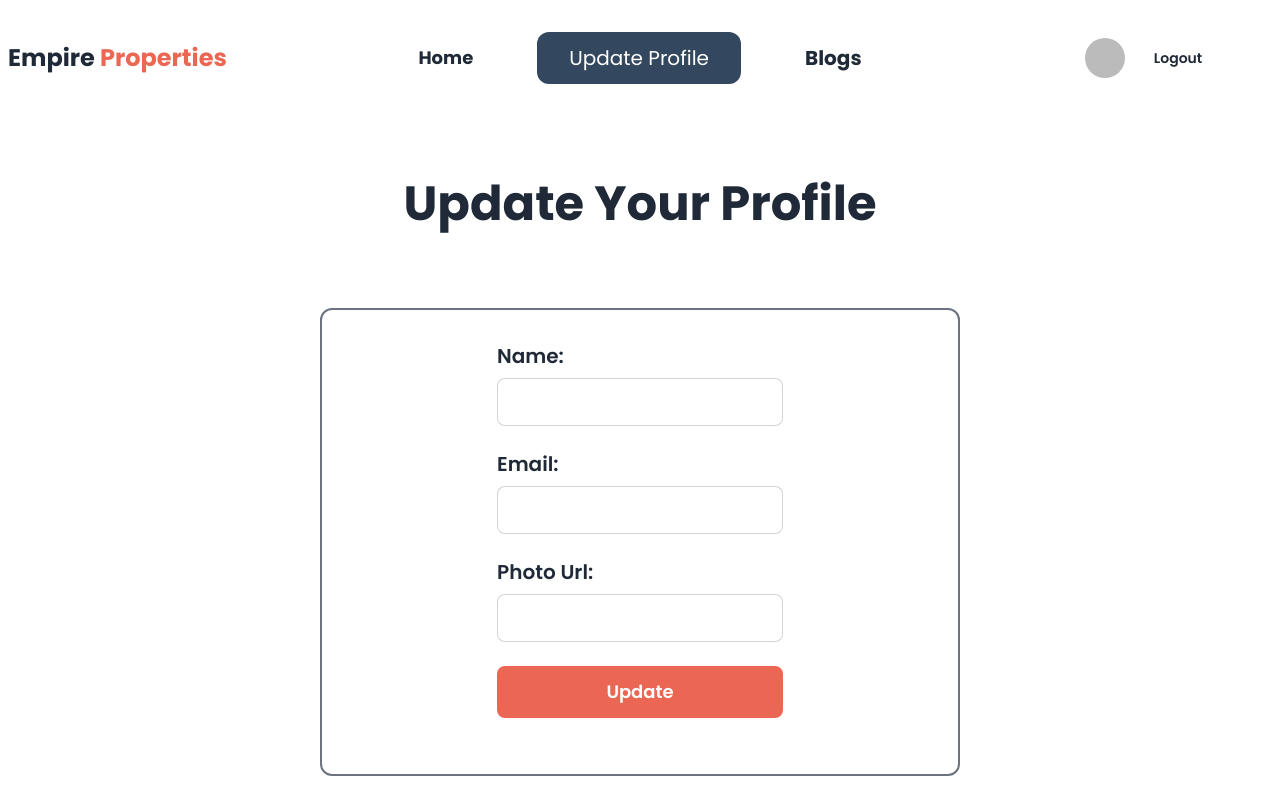
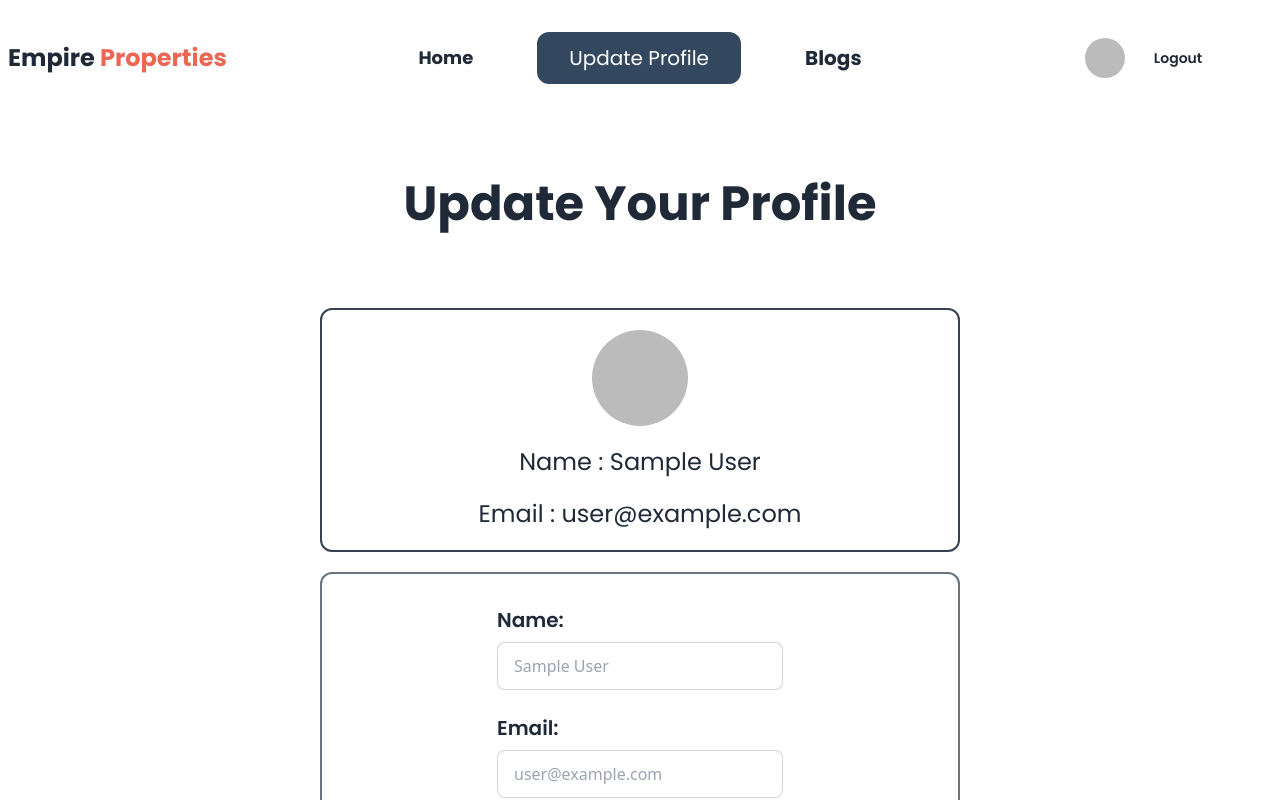
Before and after one commit to nahidbinwadood/Empire-Properties, a React (Vite) app: page /update-profile in a window 1280 px wide. Shown: the top 800 px of the page. Built offline with nearby package versions, Linux system fonts and the light colour scheme; no server answers; sample sign-in values are in the browser's storage.

Commit message:
added update profile part

```diff
--- a/src/assets/Components/FirebaseProvier/FirebaseProvider.jsx
+++ b/src/assets/Components/FirebaseProvier/FirebaseProvider.jsx
@@ -6,6 +6,7 @@ import {
   signInWithEmailAndPassword,
   signInWithPopup,
   signOut,
+  updateProfile,
 } from "firebase/auth";
 import { auth } from "../Firebase/Firebase.config";
 import {
@@ -19,8 +20,8 @@ const FirebaseProvider = ({ children }) => {
   const [user, setUser] = useState(null);
 
   const [loading, setLoading] = useState(true);
-  console.log(user);
-  console.log(loading);
+  // console.log(user);
+
 
   //Providers:
   const googleProvider = new GoogleAuthProvider();
@@ -57,6 +58,21 @@ const FirebaseProvider = ({ children }) => {
     signOut(auth);
   };
 
+
+  //Update Profile:
+  // const navigate = useNavigate();
+  const updateUserProfile = (name,email,image) => {
+     updateProfile(auth.currentUser, {
+        displayName: name,
+        email:email,
+        photoURL: image
+      }).then(()=>{
+        setUser({ ...user, displayName: name, email: email, photoURL: image });
+
+      })
+     return;
+}
+
   //Google:
 
   const googleLogin = () => {
@@ -84,7 +100,8 @@ const FirebaseProvider = ({ children }) => {
     githubSignIn,
     facebookLogin,
     logOut,
-    loading
+    loading,
+    updateUserProfile
   };
   return (
     <AuthContext.Provider value={allValues}>{children}</AuthContext.Provider>
--- a/src/assets/Components/Log_In/Log_In.jsx
+++ b/src/assets/Components/Log_In/Log_In.jsx
@@ -37,7 +37,10 @@ const Log_In = ({title}) => {
         navigate(location?.state || "/")
       }
       toast.success("Log In Successfully");
-    });
+    })
+    .catch(()=>{
+      toast.error("Invalid Credentials");
+    })
   };
 
   return (
--- a/src/assets/Components/Register/Register.jsx
+++ b/src/assets/Components/Register/Register.jsx
@@ -14,14 +14,18 @@ const Register = ({title}) => {
   const [showPassword, setShowPassword] = useState(false);
   const navigate = useNavigate();
   const location = useLocation();
-  const { registerAccount } = UseAuth();
+  const { registerAccount,updateUserProfile } = UseAuth();
   const {register,handleSubmit} = useForm();
+
+
+
   const onSubmit = (data) => {
-    const { email, password } = data;
+    const { email, password,fullName,photoUrl } = data;
 
     registerAccount(email, password)
         .then((result) => {console.log(result);
           if (result.user) {
+            updateUserProfile(fullName,email,photoUrl)
             navigate(location?.state || "/")
           }
         toast.success("Account created Successfully")
@@ -39,7 +43,7 @@ const Register = ({title}) => {
         "Your Password Must have an Uppercase letter in the password"
       );
       return;
-    } else if (!/[a-]/.test(password)) {
+    } else if (!/[a-z]/.test(password)) {
       // setRegisterError(' Must have an Lowercase letter in the password');
       toast.error(
         "Your Password Must have an Lowercase letter in the password"
--- a/src/assets/Components/UpdateProfile/UpdateProfile.jsx
+++ b/src/assets/Components/UpdateProfile/UpdateProfile.jsx
@@ -1,9 +1,26 @@
 import PropTypes from "prop-types";
 import { Helmet } from "react-helmet";
 import { useForm } from "react-hook-form";
+import UseAuth from "../Hook/UseAuth";
+import { useNavigate } from "react-router-dom";
+import toast from "react-hot-toast";
 
 const UpdateProfile = ({ title }) => {
   const { register, handleSubmit } = useForm();
+  const { user,updateUserProfile } = UseAuth();
+  const { displayName, email, photoURL } = user;
+
+  // const location = useLocation();
+  const navigate = useNavigate();
+
+  const onSubmit = (data) => {
+    console.log(data);
+    const { name, email, photoUrl } = data;
+    updateUserProfile(name,email,photoUrl)
+    toast.success("Profile Updated Successfully")
+    navigate('/')
+
+  }
   return (
     <div>
       <Helmet>
@@ -16,9 +33,19 @@ const UpdateProfile = ({ title }) => {
         <h2 className="pp text-5xl mt-20 text-center  font-bold mb-20">
           Update Your Profile{" "}
         </h2>
+
+        <div className="container w-1/2 mx-auto">
+          <div className="text-center space-y-5 my-5 border-2 rounded-xl border-gray-700 p-5">
+            <div>
+              <img className="size-24 rounded-full mx-auto" src={photoURL} alt="" />
+            </div>
+            <h2 className="pp text-2xl">Name : {displayName} </h2>
+            <h2 className="pp text-2xl">Email : {email} </h2>
+          </div>
+        </div>
         <div className="container w-1/2 mx-auto">
           <form
-            onSubmit={handleSubmit()}
+            onSubmit={handleSubmit(onSubmit)}
             className="border-2 border-gray-500 p-8 rounded-xl"
           >
             <div className="w-1/2 mx-auto flex flex-col gap-2 mb-6">
@@ -26,6 +53,7 @@ const UpdateProfile = ({ title }) => {
                 Name:
               </label>
               <input
+                placeholder={displayName}
                 type="text"
                 name="name"
                 id=""
@@ -39,6 +67,7 @@ const UpdateProfile = ({ title }) => {
                 Email:
               </label>
               <input
+              placeholder={email}
                 type="email"
                 name="email"
                 id=""
@@ -52,6 +81,7 @@ const UpdateProfile = ({ title }) => {
                 Photo Url:
               </label>
               <input
+              placeholder={photoURL}
                 type="url"
                 name="url"
                 id=""
@@ -60,7 +90,6 @@ const UpdateProfile = ({ title }) => {
                 {...register("photoUrl", { required: true })}
               />
             </div>
-
 
             <div className="w-1/2 mx-auto flex flex-col gap-2 mb-6">
               <button className="mr-4 md:mr-0 px-4 py-2 lg:px-6 lg:py-3 rounded-lg hover:scale-105 cursor-pointer transition text-white pp font-semibold lg:text-lg bg-[#EB6753] ">
```
Lines whose indentation alone changed are shown as unchanged.
